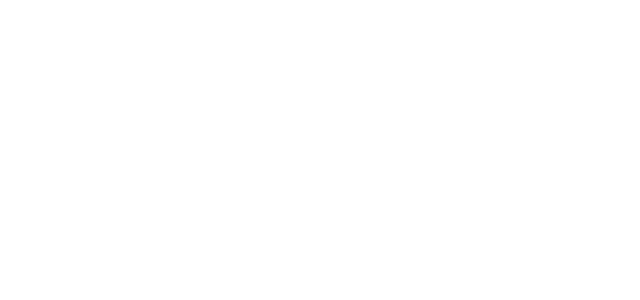
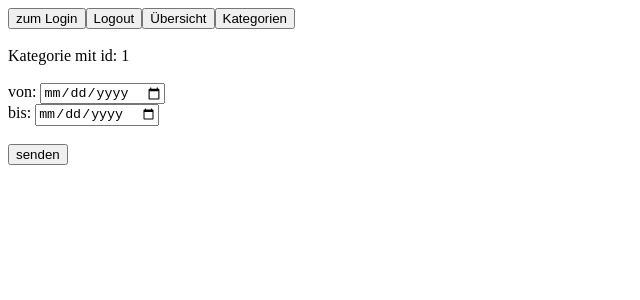
Before and after one commit to stedo005/stedo-capstone, a React (Create React App) app in the folder frontend/: page /categories/evaluate/1 in a window 1280 px wide. Before the commit this address had no page. Shown: the top 300 px of the page, without its empty margins (0-640 px from the left). Built offline with nearby package versions, Linux system fonts and the light colour scheme.

Commit message:
evaluate categories

```diff
--- a/frontend/src/Main/Categories.tsx
+++ b/frontend/src/Main/Categories.tsx
@@ -26,7 +26,9 @@ const Categories = () => {
                 "Authorization": "Bearer " + localStorage.getItem("token")
             }
         })
-            .then(response => {return response.json()})
+            .then(response => {
+                return response.json()
+            })
             .then((responseBody: Array<savedCategories>) => setCategories(responseBody))
     }
 
@@ -46,7 +48,7 @@ const Categories = () => {
             .then(response => {
                 if (response.status === 409) {
                     throw new Error(t("Diese Kategorie gibt es schon!"))
-                } else if (response.status ===405) {
+                } else if (response.status === 405) {
                     throw new Error(t("Keine Eingabe erfolgt!"))
                 }
             })
@@ -65,7 +67,9 @@ const Categories = () => {
                 "Authorization": "Bearer " + localStorage.getItem("token")
             }
         })
-            .then(response => {return response.json()})
+            .then(response => {
+                return response.json()
+            })
             .then((responseBody: Array<savedCategories>) => setCategories(responseBody))
     }, [])
 
@@ -87,7 +91,18 @@ const Categories = () => {
                    onChange={event => setCategoryName(event.target.value)}/>
             <button onClick={createCategory}>{t("neue Katergorie erstellen")}</button>
             {errMsg}<br/><br/>
-            <div>{categories.map(e => <div key={e.id}><button onClick={() => deleteCategory(e.id)}>{t("löschen")}</button> <Link to={e.id}><button>{t("bearbeiten")}</button></Link> {e.categoryName}</div>)}</div>
+            <div>{categories.map(
+                e => <div key={e.id}>
+                    <button onClick={() => deleteCategory(e.id)}>{t("löschen")}</button>
+                    <Link to={e.id}>
+                        <button>{t("bearbeiten")}</button>
+                    </Link>
+                    <Link to={`evaluate/${e.id}`}>
+                        <button>{t("auswerten")}</button>
+                    </Link>
+                    <p>{e.categoryName}</p>
+                </div>)}
+            </div>
         </div>
 
     )
--- /dev/null
+++ b/frontend/src/Main/EvaluateCategory.tsx
@@ -0,0 +1,42 @@
+import {useNavigate, useParams} from "react-router-dom";
+import {useTranslation} from "react-i18next";
+import {useState} from "react";
+
+
+const EvaluateCategory = () => {
+
+    const linkedId = useParams()
+    const {t} = useTranslation()
+    const navigate = useNavigate()
+
+    const [dateFrom, setDateFrom] = useState("")
+    const [dateTo, setDateTo] = useState("")
+
+    const sendDate = () => {
+
+        fetch(`${process.env.REACT_APP_BASE_URL}/api/soldItems`, {
+            method: "PUT",
+            body: JSON.stringify({
+                "dateFrom": dateFrom,
+                "dateTo": dateTo
+            }),
+            headers: {
+                "Content-Type": "application/json",
+                "Authorization": "Bearer " + localStorage.getItem("token")
+            }
+        })
+
+    }
+
+    return (
+        <div>
+
+            {t("Kategorie")} mit id: {linkedId.categoryId}<br/><br/>
+            von: <input type={"date"} value={dateFrom} onChange={e => setDateFrom(e.target.value)}/><br/>
+            bis: <input type={"date"} value={dateTo} onChange={e => setDateTo(e.target.value)}/><br/><br/>
+            <button onClick={sendDate}>senden</button>
+
+        </div>
+    )
+}
+export default EvaluateCategory
--- a/frontend/src/index.tsx
+++ b/frontend/src/index.tsx
@@ -8,6 +8,7 @@ import Logout from './Login/Logout';
 import Overview from "./Main/Overview";
 import Categories from "./Main/Categories";
 import Category from './Main/Category';
+import EvaluateCategory from "./Main/EvaluateCategory";
 
 ReactDOM.render(
     <React.StrictMode>
@@ -20,6 +21,7 @@ ReactDOM.render(
                         <Route path={"/overview"} element={<Overview />} />
                         <Route path={"/categories"} element={<Categories />} />
                         <Route path={"/categories/:categoryId"} element={<Category />} />
+                        <Route path={"/categories/evaluate/:categoryId"} element={<EvaluateCategory />} />
                     </Route>
                 </Routes>
             </BrowserRouter>
```
